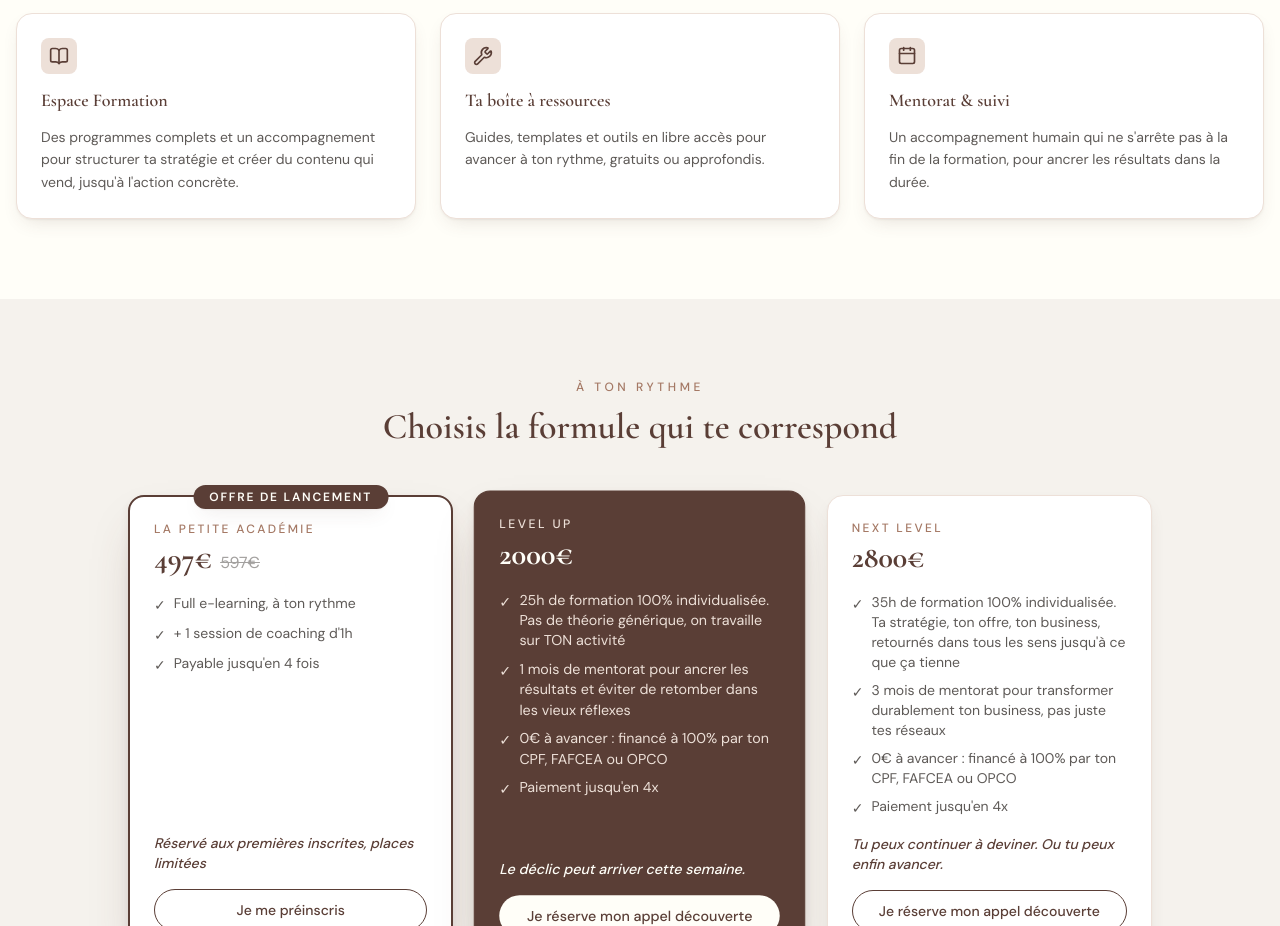
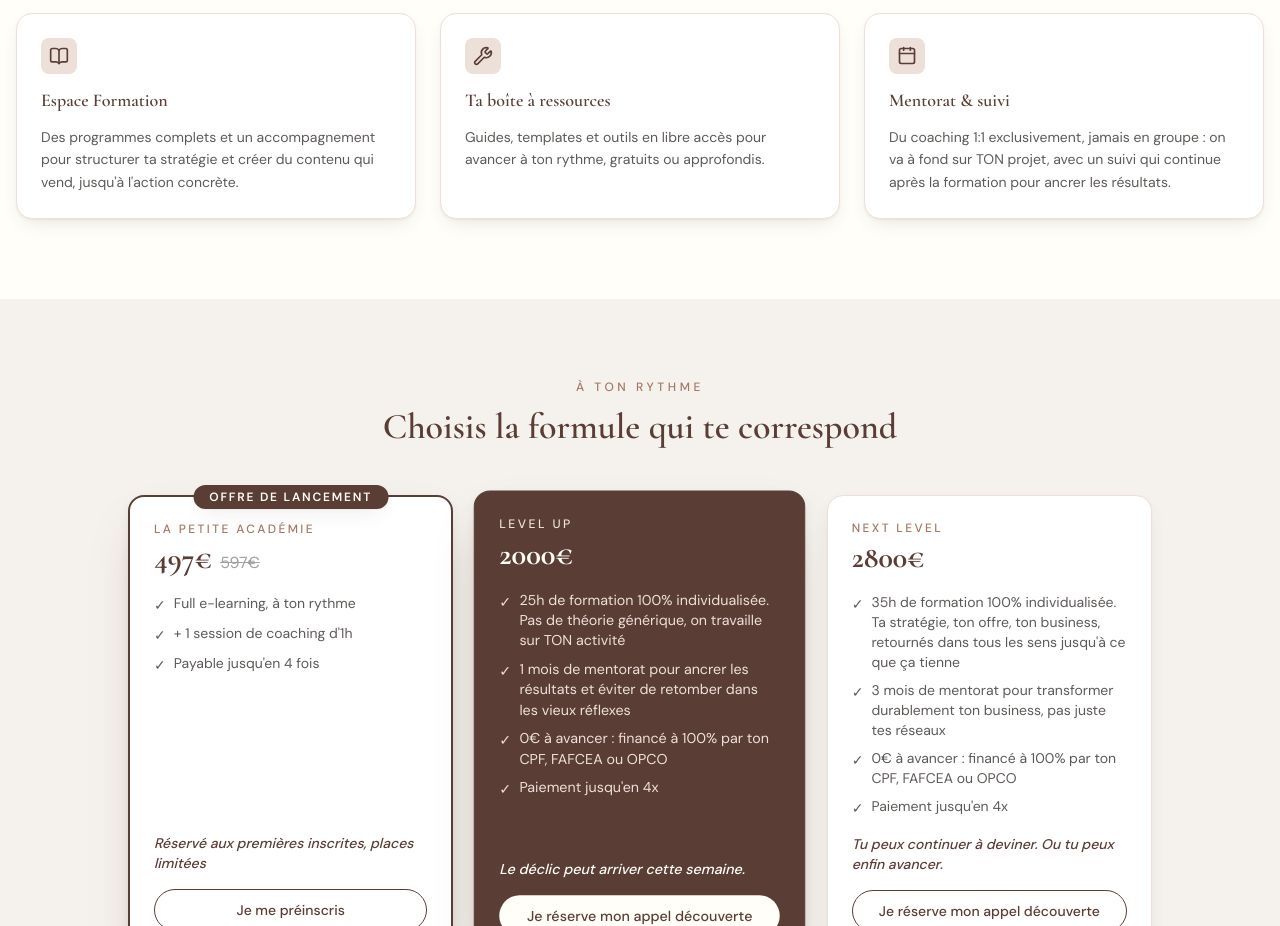
Before and after one commit to LadySocialdown/hub, a Next.js app: page / in a window 1280 px wide. Shown: the part 820-1746 px from the top of the page. Built offline with nearby package versions, Linux system fonts and the light colour scheme; no server answers.

Commit message:
Met à jour le texte de la carte Mentorat & suivi sur la homepage

```diff
--- a/src/app/(public)/page.tsx
+++ b/src/app/(public)/page.tsx
@@ -80,7 +80,7 @@ export default function HomePage() {
             <SpaceCard
               icon={<Calendar size={20} />}
               title="Mentorat & suivi"
-              description="Un accompagnement humain qui ne s'arrête pas à la fin de la formation, pour ancrer les résultats dans la durée."
+              description="Du coaching 1:1 exclusivement, jamais en groupe : on va à fond sur TON projet, avec un suivi qui continue après la formation pour ancrer les résultats."
               href="/tarifs#mentorat"
             />
           </div>
```
